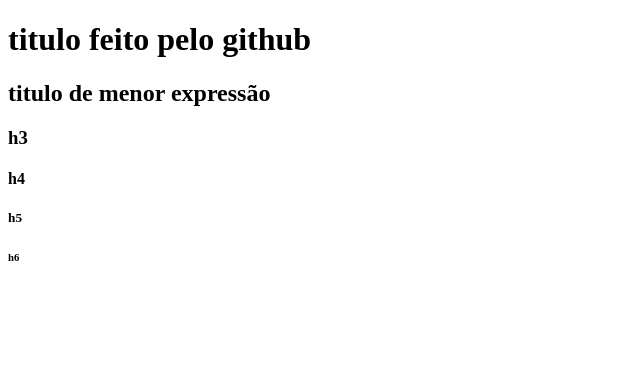
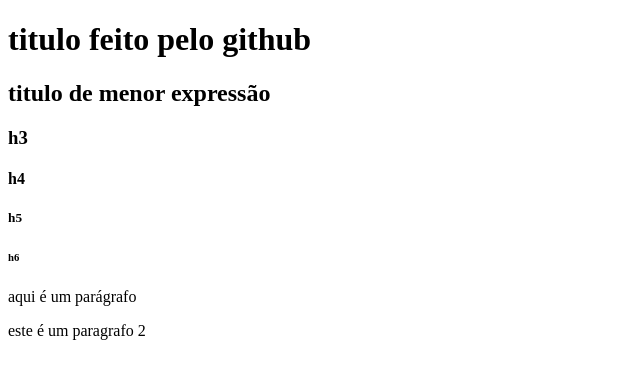
Before and after one commit to alvinhu182/aulaHtml, a plain HTML site: page index.html in a window 1280 px wide. Shown: the whole page, without its empty margins (0-640 px from the left). Drawn offline with Linux system fonts and the light colour scheme.

Commit message:
explicação dos paragrafos

```diff
--- a/index.html
+++ b/index.html
@@ -12,5 +12,7 @@
     <h4>h4</h4>
     <h5>h5</h5>
     <h6>h6</h6>
+    <p>aqui é um parágrafo</p>
+    <p>este é um paragrafo 2</p>
   </body>
 </html>
```
